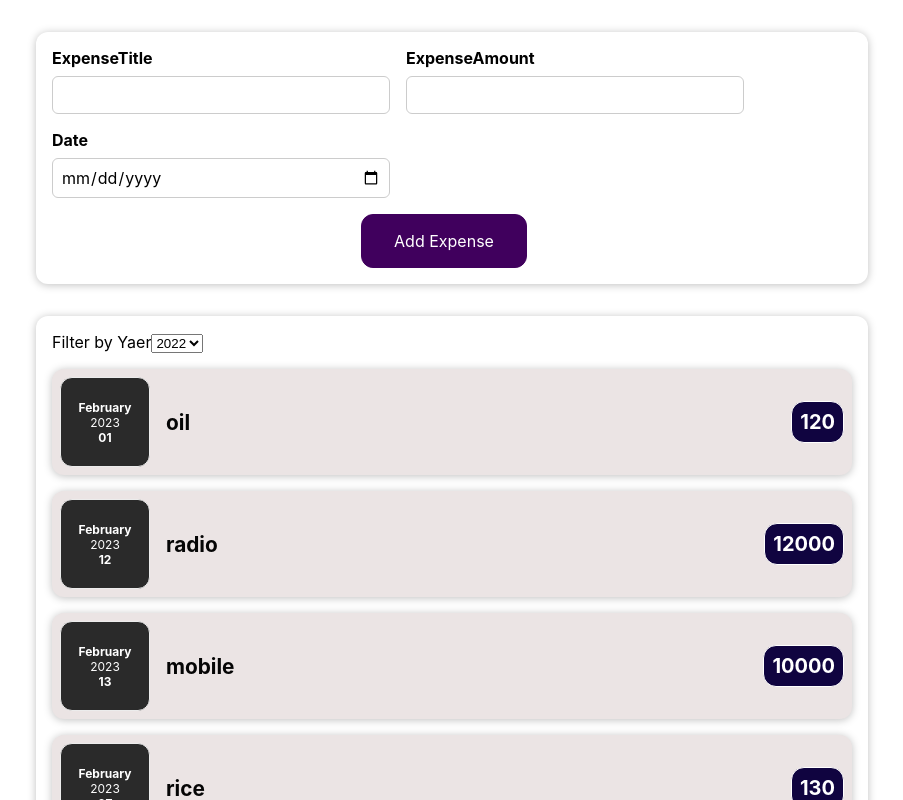
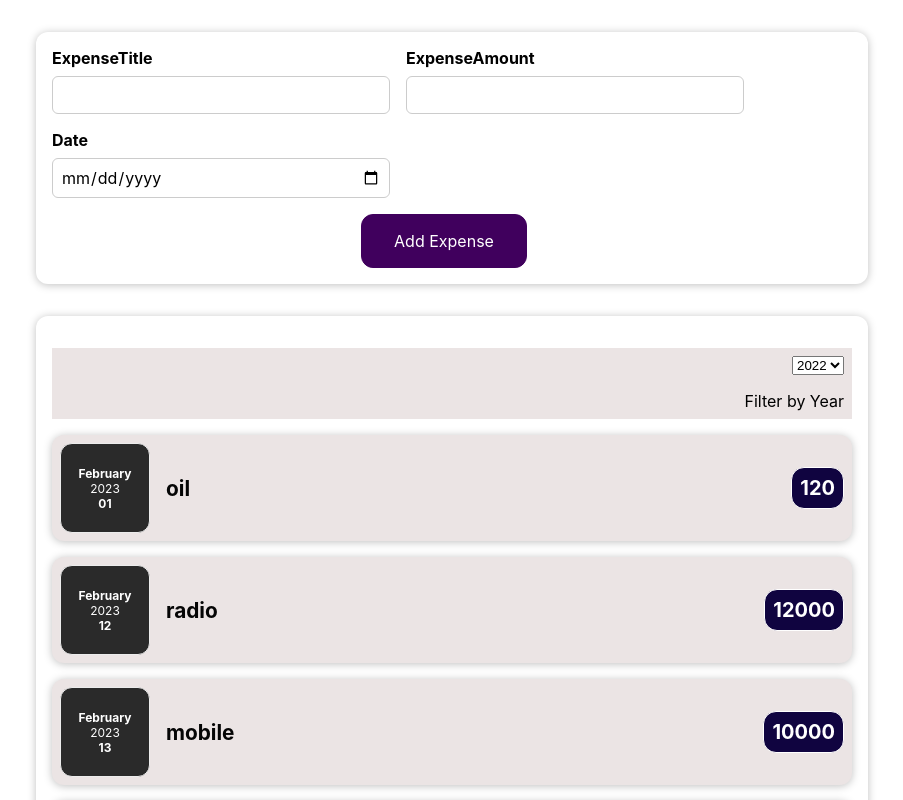
Before and after one commit to tanukeshari/tanukeshari-expenseitem, a React (Create React App) app: page / in a window 1280 px wide. Shown: the top 800 px of the page, without its empty margins (188-1091 px from the left). Built offline with nearby package versions, Linux system fonts and the light colour scheme.

Commit message:
Assignment

```diff
--- a/src/component/Expenses/ExpenseFilter.css
+++ b/src/component/Expenses/ExpenseFilter.css
@@ -0,0 +1,20 @@
+.expense-filter{
+    display: flex;
+    justify-content: space-between;
+    align-items: center;
+    padding: 0.5rem;
+    margin: 1rem 0;
+    background-color:rgb(235, 228, 228);
+
+
+}
+
+.expense-filter__control{
+    display: flex;
+  flex-direction: column;
+  gap: 1rem;
+  align-items: flex-end;
+  flex-flow: column-reverse;
+  justify-content: flex-start;
+  flex:1;
+}
--- a/src/component/Expenses/ExpenseFilter.js
+++ b/src/component/Expenses/ExpenseFilter.js
@@ -9,7 +9,7 @@ const ExpenseFilter=(props)=>{
     return(
         <div className='expense-filter'>
             <div className='expense-filter__control'>
-                <label>Filter by Yaer</label>
+                <label>Filter by Year</label>
                 <select value ={props.select} on onChange={dropdownChangeHandler}>
                     <option value="2022">2022</option>
                     <option value="2021">2021</option>
--- a/src/component/Expenses/Expenseitem.css
+++ b/src/component/Expenses/Expenseitem.css
@@ -2,10 +2,8 @@
     display: flex;
     justify-content: space-between;
     align-items: center;
-    /* box-shadow: 0 2px 8px rgba (0, 0,0,0.25); */
     padding: 0.5rem;
     margin: 1rem 0;
-    /* border-radius :12px; */
     background-color:rgb(235, 228, 228);
 }
 
```
